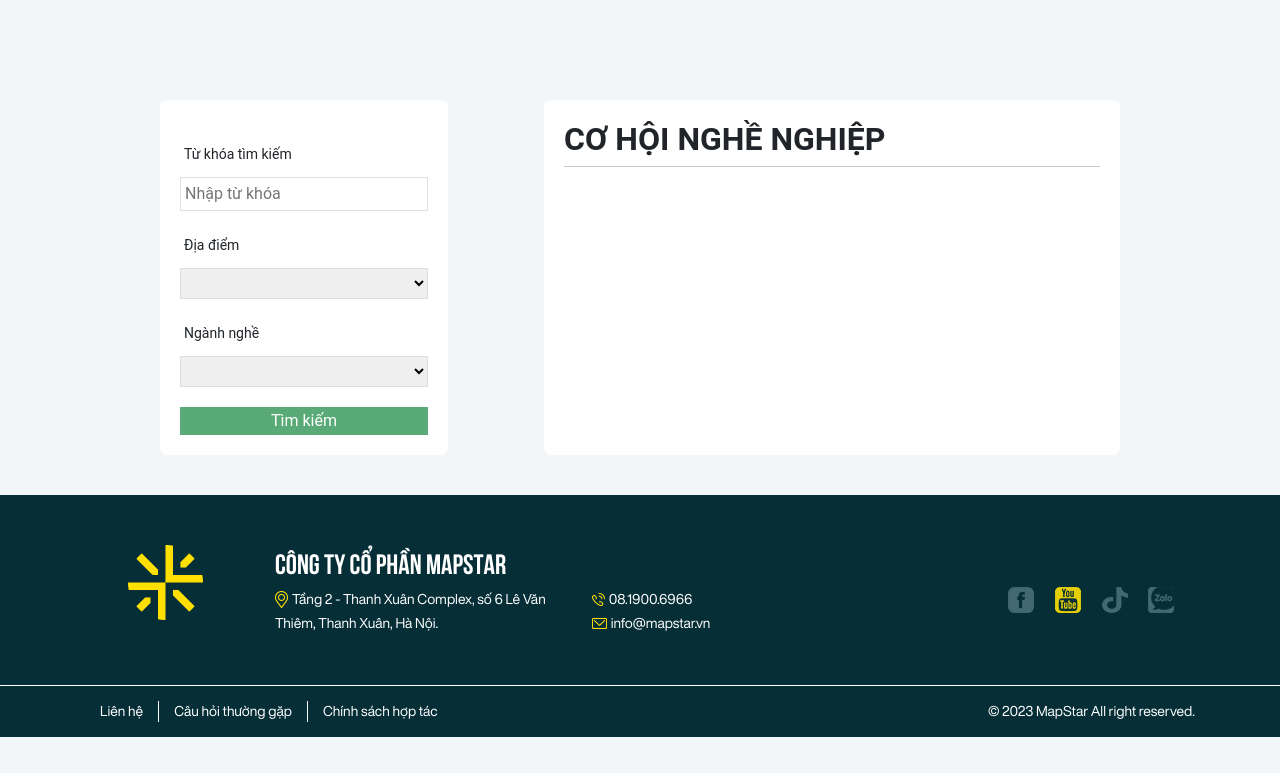
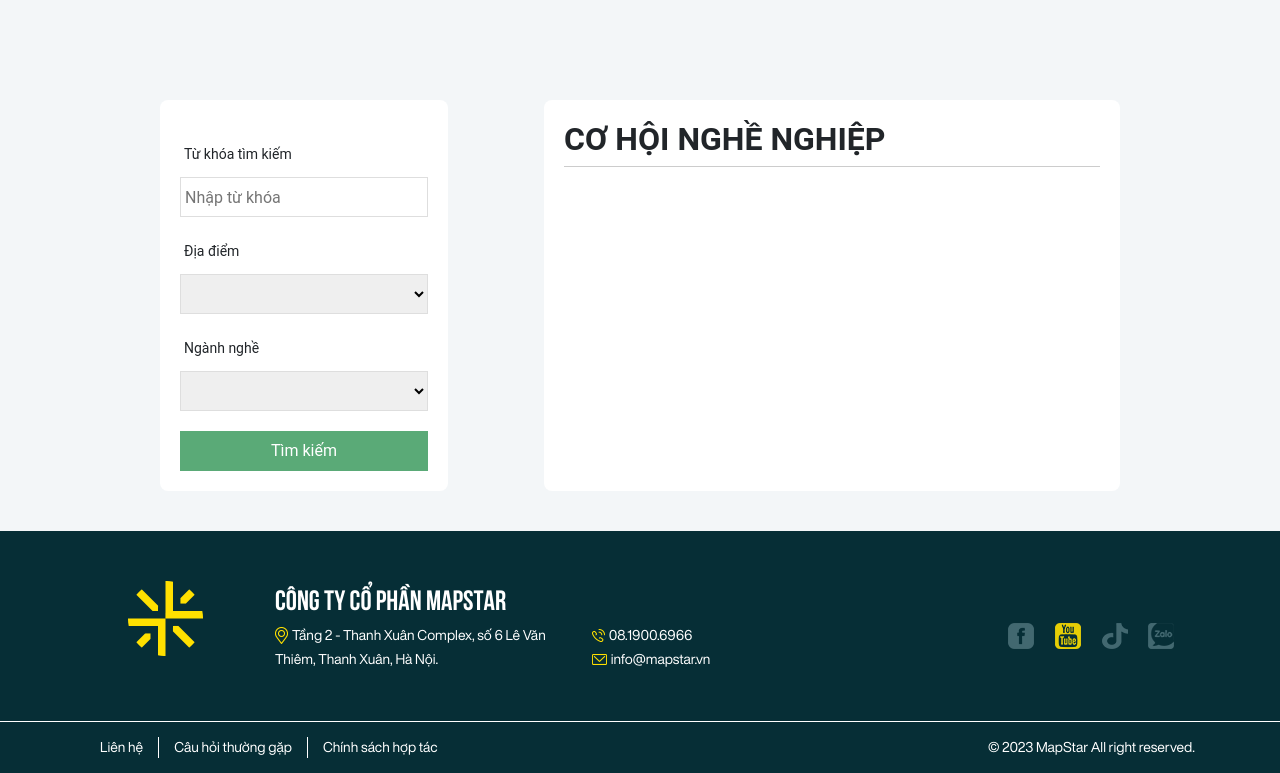
Before and after one commit to HieuPham1504/django_booking, a Django app: page /mapstar-recruitments/ in a window 1280 px wide. Shown: the part 1060-1833 px from the top of the page. Before the commit the page ends 1797 px from the top, so only its background shows below. Run offline with Django 5.2, Linux system fonts and the light colour scheme; data comes from the database, SQL or seed files in the repository; tables that the repository leaves empty hold one stand-in row (values such as "Sample post"); data that the repository does not hold is empty; some libraries are stand-ins or nearby versions.

Commit message:
reruitment css

```diff
--- a/ms_recruitment/static/css/ms_recruitment.css
+++ b/ms_recruitment/static/css/ms_recruitment.css
@@ -1,7 +1,8 @@
 :root {
     --font-bold: 600;
     --p-padding: 4px;
-    --margin-bottom: 20px
+    --margin-bottom: 20px;
+    --recruitment-input-height: 40px;
 }
 
 input::placeholder {
@@ -49,6 +50,7 @@ input::placeholder {
     border: 1px solid #dedede;
     outline: none;
     padding: 4px;
+    height: var(--recruitment-input-height);
 }
 
 div.filter .select-placeholder {
@@ -61,7 +63,7 @@ div.filter .select-placeholder {
 }
 
 .filters .submit-button {
-    height: 28px;
+    height: var(--recruitment-input-height);
 }
 
 .filters .submit-button .form-submit {
--- a/productionfiles/css/ms_recruitment.css
+++ b/productionfiles/css/ms_recruitment.css
@@ -1,7 +1,8 @@
 :root {
     --font-bold: 600;
     --p-padding: 4px;
-    --margin-bottom: 20px
+    --margin-bottom: 20px;
+    --recruitment-input-height: 40px;
 }
 
 input::placeholder {
@@ -49,6 +50,7 @@ input::placeholder {
     border: 1px solid #dedede;
     outline: none;
     padding: 4px;
+    height: var(--recruitment-input-height);
 }
 
 div.filter .select-placeholder {
@@ -61,7 +63,7 @@ div.filter .select-placeholder {
 }
 
 .filters .submit-button {
-    height: 28px;
+    height: var(--recruitment-input-height);
 }
 
 .filters .submit-button .form-submit {
```
